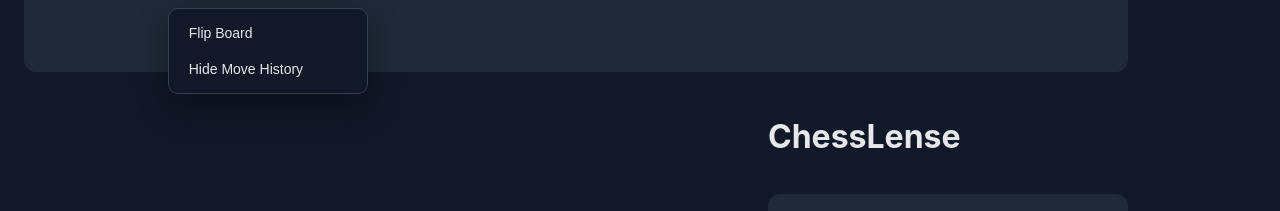
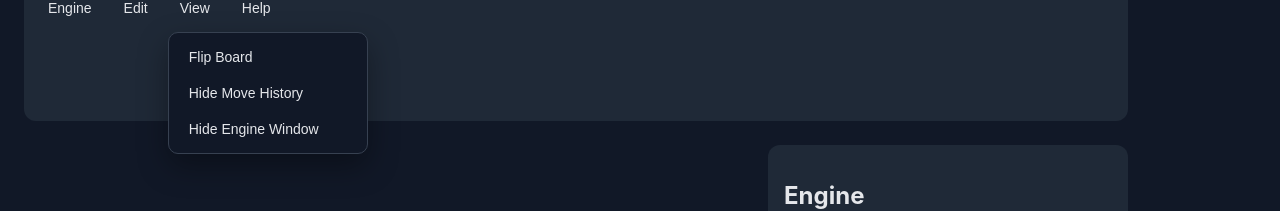
Before and after one commit to RubikNube/ChessLense, a React app in the folder frontend/: page / in a window 1280 px wide. Both pictures are taken after a click on the button "View". Shown: the part 128-339 px from the top of the page. Built offline with nearby package versions, Linux system fonts and the light colour scheme; the HTML template or start-up script is replaced by a standard one.

Commit message:
feat: add engine window toggle
Add a menu action to show or hide the engine analysis panel.

Automatically reopen the engine window when starting a new
position analysis so results remain visible.

```diff
--- a/frontend/src/App.jsx
+++ b/frontend/src/App.jsx
@@ -10,6 +10,7 @@ function App() {
   const [loading, setLoading] = useState(false);
   const [openMenu, setOpenMenu] = useState(null);
   const [showMoveHistory, setShowMoveHistory] = useState(true);
+  const [showEngineWindow, setShowEngineWindow] = useState(true);
   const [boardOrientation, setBoardOrientation] = useState("white");
   const [redoStack, setRedoStack] = useState([]);
 
@@ -122,6 +123,7 @@ function App() {
   }
 
   async function analyzePosition() {
+    setShowEngineWindow(true);
     setLoading(true);
     setEngineResult(null);
 
@@ -159,6 +161,10 @@ function App() {
 
   function toggleMoveHistory() {
     setShowMoveHistory((currentValue) => !currentValue);
+  }
+
+  function toggleEngineWindow() {
+    setShowEngineWindow((currentValue) => !currentValue);
   }
 
   function toggleBoardOrientation() {
@@ -243,6 +249,13 @@ function App() {
               >
                 {showMoveHistory ? "Hide Move History" : "Show Move History"}
               </button>
+              <button
+                type="button"
+                className="menu-entry"
+                onClick={() => handleMenuAction(toggleEngineWindow)}
+              >
+                {showEngineWindow ? "Hide Engine Window" : "Show Engine Window"}
+              </button>
             </div>
           )}
         </div>
@@ -292,8 +305,8 @@ function App() {
       </div>
 
       <div className="side-panel">
-        <h1>ChessLense</h1>
 
+        {showEngineWindow && (
           <div className="card">
             <h2>Engine</h2>
             {engineResult?.error && <p className="error">{engineResult.error}</p>}
@@ -312,6 +325,7 @@ function App() {
               </>
             )}
           </div>
+        )}
 
         {showMoveHistory && (
           <MoveHistory
```
Lines whose indentation alone changed are shown as unchanged.
